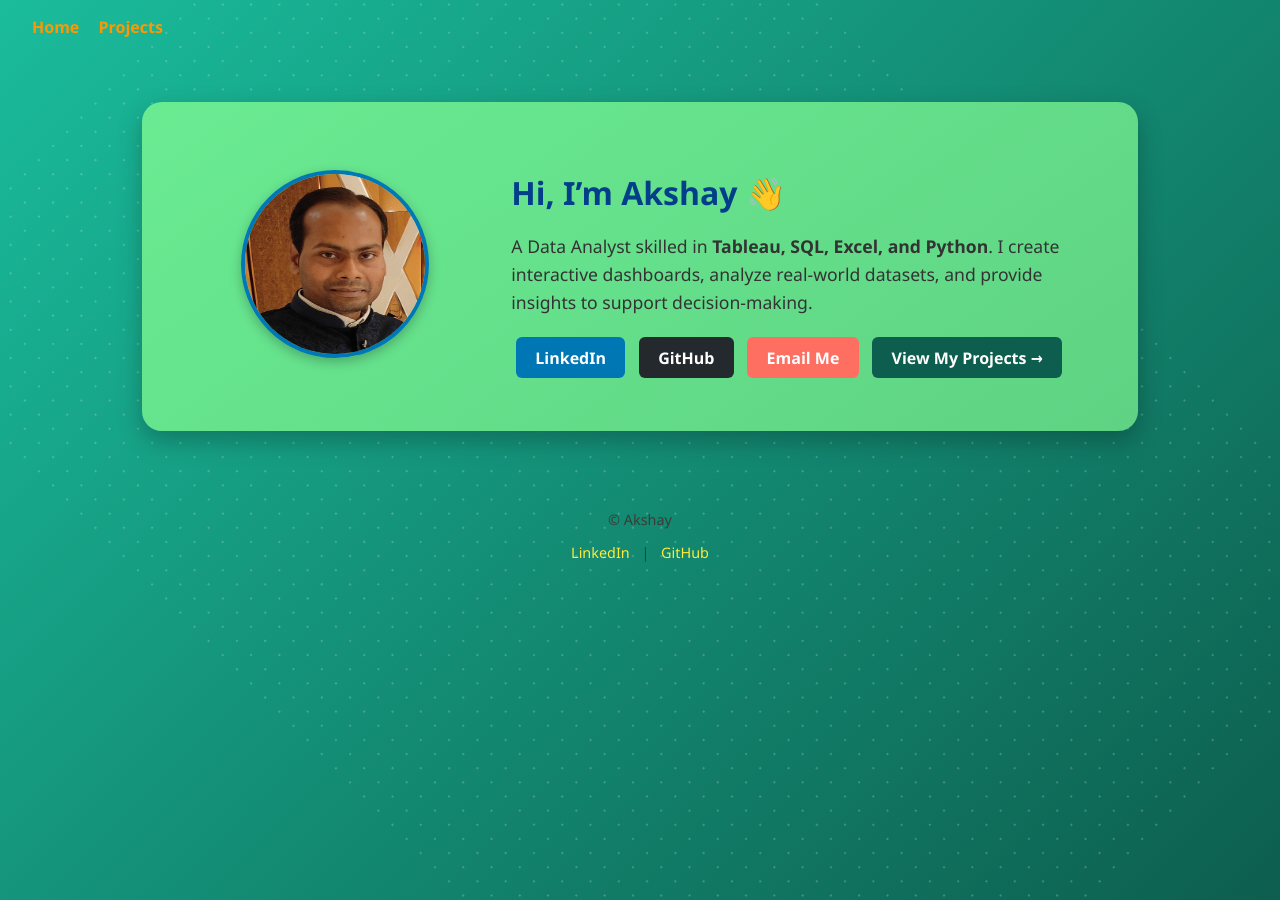
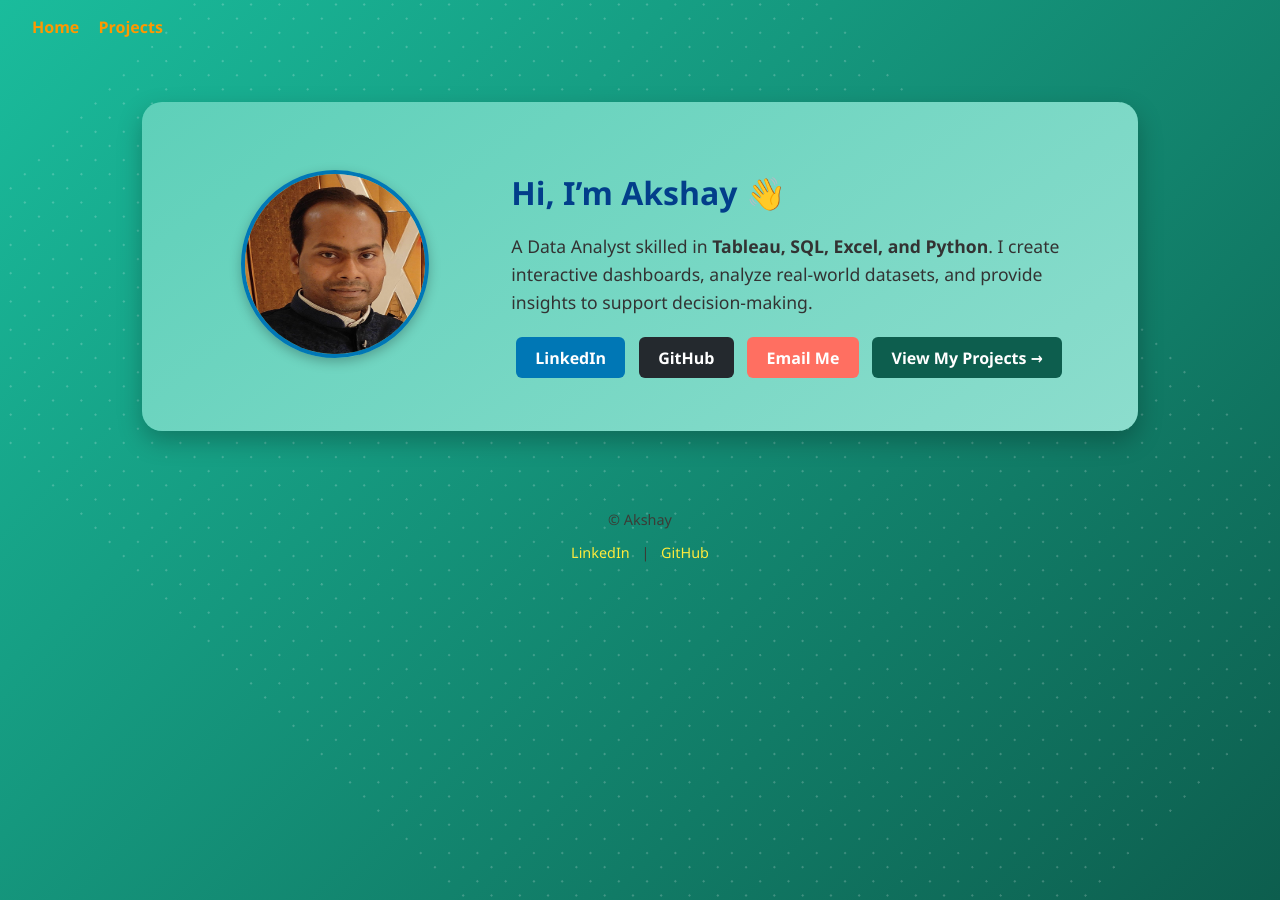
Before and after one commit to AkshaySinha01/AkshaySinha01.github.io, a Jekyll site: the page built from index.md, in a window 1280 px wide. Built offline with Jekyll 4.4.1, drawn with Linux system fonts in a browser that asks for light colours.

Commit message:
Update home.html

```diff
--- a/_layouts/home.html
+++ b/_layouts/home.html
@@ -44,7 +44,7 @@ nav {
   padding: 3rem;
   margin: 3rem auto;
   max-width: 900px;
-  background: linear-gradient(145deg, #6aeb92, #5fd383);
+  background: linear-gradient(145deg, #5ed0b9, #8cddcd);
   border-radius: 20px;
   box-shadow: 0 10px 25px rgba(0,0,0,0.25);
   position: relative;
```
